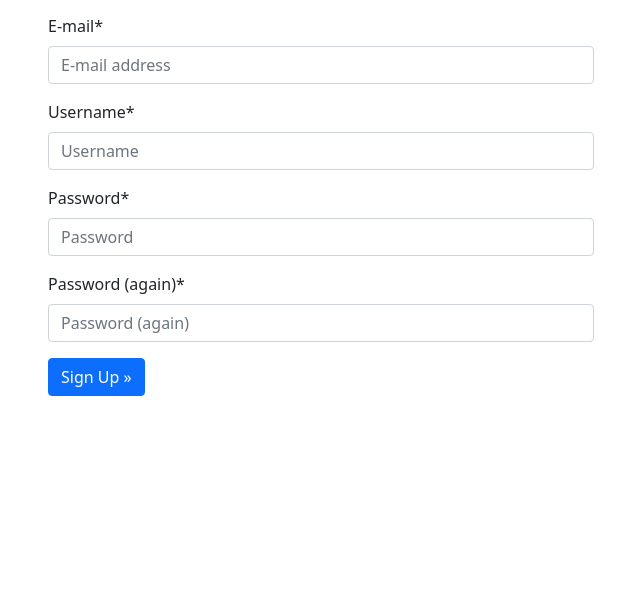
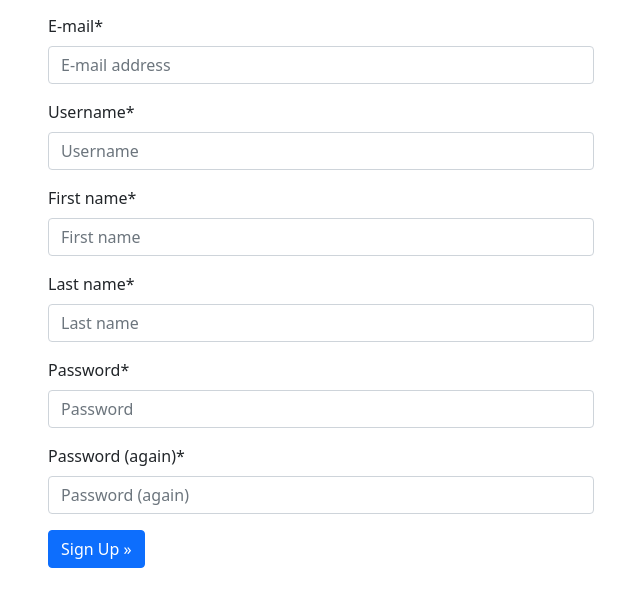
Before and after one commit to luiscberrocal/ganexa_event_manager, a Django app: page /en/accounts/signup/ in a window 1280 px wide. Shown: the part 142-749 px from the top of the page, without its empty margins (319-959 px from the left). Run offline with Django 3.2, Linux system fonts and the light colour scheme; parts of the project's set-up code (start-up, migrations or seed data) failed here and were passed over; some libraries are stand-ins or nearby versions.

Commit message:
First name and last name not working.

```diff
--- a/config/settings/base.py
+++ b/config/settings/base.py
@@ -264,7 +264,7 @@ LOGGING = {
             "formatter": "verbose",
         }
     },
-    "root": {"level": "INFO", "handlers": ["console"]},
+    "root": {"level": "DEBUG", "handlers": ["console"]},
 }
 
 # Celery
--- a/ganexa_event_manager/users/adapters.py
+++ b/ganexa_event_manager/users/adapters.py
@@ -1,3 +1,4 @@
+import logging
 from typing import Any
 
 from allauth.account.adapter import DefaultAccountAdapter
@@ -5,11 +6,21 @@ from allauth.socialaccount.adapter import DefaultSocialAccountAdapter
 from django.conf import settings
 from django.http import HttpRequest
 
+logger = logging.getLogger(__name__)
+
 
 class AccountAdapter(DefaultAccountAdapter):
     def is_open_for_signup(self, request: HttpRequest):
         return getattr(settings, "ACCOUNT_ALLOW_REGISTRATION", True)
 
+    def save_user(self, request, user, form, commit=True):
+        user = super(AccountAdapter, self).save_user(request, user, form, commit=commit)
+        user.last_name = 'Kent'
+        user.first_name = 'Clark'
+        user.save()
+        logger.debug(f'AccountAdapter.save_user {user.last_name} {user.first_name} {user.username}')
+        return user
+
 
 class SocialAccountAdapter(DefaultSocialAccountAdapter):
     def is_open_for_signup(self, request: HttpRequest, sociallogin: Any):
--- a/ganexa_event_manager/users/admin.py
+++ b/ganexa_event_manager/users/admin.py
@@ -30,5 +30,5 @@ class UserAdmin(auth_admin.UserAdmin):
         ),
         (_("Important dates"), {"fields": ("last_login", "date_joined")}),
     )
-    list_display = ["username", "name", "is_superuser"]
-    search_fields = ["name"]
+    list_display = ["username", "last_name", 'first_name', "is_superuser"]
+    search_fields = ["username", "last_name"]
--- a/ganexa_event_manager/users/forms.py
+++ b/ganexa_event_manager/users/forms.py
@@ -1,10 +1,14 @@
 from allauth.account.forms import SignupForm
 from allauth.socialaccount.forms import SignupForm as SocialSignupForm
+from django import forms
 from django.contrib.auth import forms as admin_forms
 from django.contrib.auth import get_user_model
 from django.utils.translation import gettext_lazy as _
 
 User = get_user_model()
+import logging
+
+logger = logging.getLogger(__name__)
 
 
 class UserAdminChangeForm(admin_forms.UserChangeForm):
@@ -33,6 +37,37 @@ class UserSignupForm(SignupForm):
     Check UserSocialSignupForm for accounts created from social.
     """
 
+    first_name = forms.CharField(
+        label=_("First name"),
+        max_length=128,
+        widget=forms.TextInput(
+            attrs={"placeholder": _("First name")}
+        ),
+    )
+    last_name = forms.CharField(
+        label=_("Last name"),
+        max_length=128,
+        widget=forms.TextInput(
+            attrs={"placeholder": _("Last name")}
+        ),
+    )
+
+    # def signup(self, request, user):
+    #     logger.debug(f'Signup method last_name: {self.cleaned_data["last_name"]}')
+    #     user.last_name = self.cleaned_data['last_name']
+    #     user.first_name = self.cleaned_data['first_name']
+    #     user.save()
+    #     return super(UserSignupForm, self).signup(request, user)
+
+    # def save(self, request):
+    #     user = super(UserSignupForm, self).save(request)
+    #     user.last_name = self.cleaned_data['last_name']
+    #     user.first_name = self.cleaned_data['first_name']
+    #     user.save()
+    #     logger.debug(f'>>>> Save method last_name: {self.cleaned_data["last_name"]} id: {user.id}')
+    #     logger.debug(f'>>>> Save method username: {user.username} id: {user.id}')
+    #     return user
+
 
 class UserSocialSignupForm(SocialSignupForm):
     """
```
Also changed, not shown: ganexa_event_manager/templates/users/user_detail.html (+4 -7 lines).
